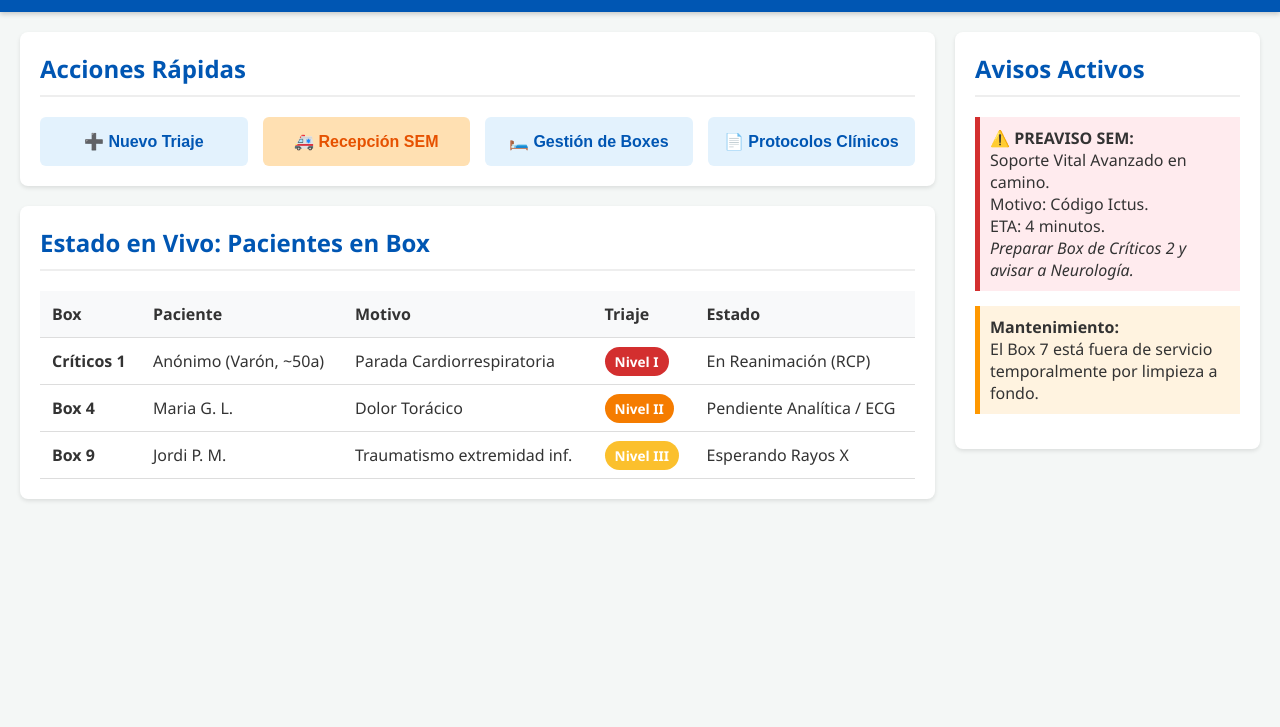
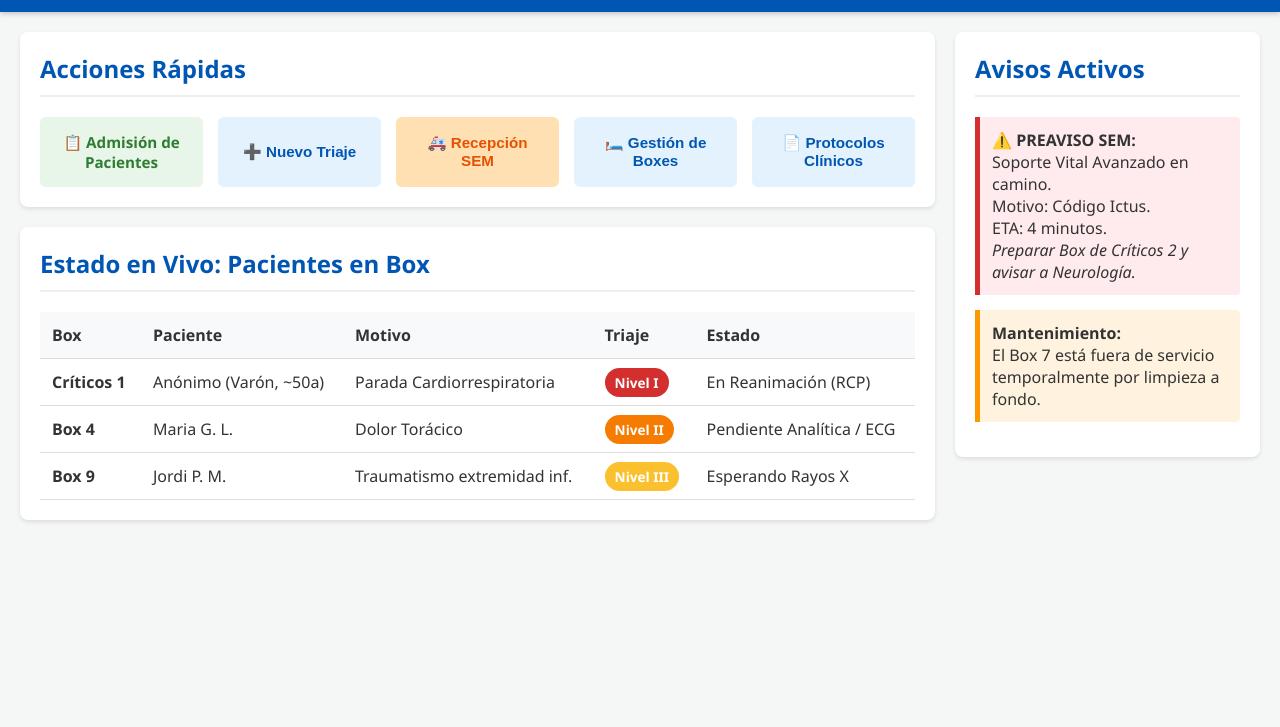
Before and after one commit to fpvalldhebron-a11y/hgvo-intranet-urgencias, a plain HTML site: page index.html in a window 1280 px wide. Shown: the part 73-800 px from the top of the page. Drawn offline with Linux system fonts and the light colour scheme.

Commit message:
Update index.html

```diff
--- a/index.html
+++ b/index.html
@@ -7,6 +7,7 @@
     <style>
         :root {
             --primary-blue: #0056b3;
+            --secondary-blue: #003d80;
             --bg-color: #f4f7f6;
             --text-dark: #333;
             --rojo-triaje: #d32f2f;
@@ -55,15 +56,23 @@
             margin-bottom: 20px;
         }
 
-        h2 { margin-top: 0; color: var(--primary-blue); border-bottom: 2px solid #eee; padding-bottom: 10px; }
+        h2 {
+            margin-top: 0;
+            color: var(--primary-blue);
+            border-bottom: 2px solid #eee;
+            padding-bottom: 10px;
+        }
 
         .btn-grid {
             display: grid;
-            grid-template-columns: repeat(auto-fit, minmax(150px, 1fr));
+            grid-template-columns: repeat(auto-fit, minmax(160px, 1fr));
             gap: 15px;
         }
 
-        button {
+        .btn-action {
+            display: flex;
+            align-items: center;
+            justify-content: center;
             padding: 15px;
             border: none;
             border-radius: 6px;
@@ -72,16 +81,52 @@
             font-weight: bold;
             cursor: pointer;
             transition: all 0.3s;
-            font-size: 1em;
+            font-size: 0.95em;
+            text-decoration: none;
+            box-sizing: border-box;
+            text-align: center;
         }
 
-        button:hover { background-color: var(--primary-blue); color: white; }
-        .btn-sem { background-color: #ffe0b2; color: #e65100; }
-        .btn-sem:hover { background-color: #e65100; color: white; }
+        .btn-action:hover {
+            background-color: var(--primary-blue);
+            color: white;
+        }
 
-        table { width: 100%; border-collapse: collapse; margin-top: 15px; }
-        th, td { text-align: left; padding: 12px; border-bottom: 1px solid #ddd; }
-        th { background-color: #f8f9fa; }
+        .btn-admision {
+            background-color: #e8f5e9;
+            color: #2e7d32;
+        }
+
+        .btn-admision:hover {
+            background-color: #2e7d32;
+            color: white;
+        }
+
+        .btn-sem {
+            background-color: #ffe0b2;
+            color: #e65100;
+        }
+
+        .btn-sem:hover {
+            background-color: #e65100;
+            color: white;
+        }
+
+        table {
+            width: 100%;
+            border-collapse: collapse;
+            margin-top: 15px;
+        }
+
+        th, td {
+            text-align: left;
+            padding: 12px;
+            border-bottom: 1px solid #ddd;
+        }
+
+        th {
+            background-color: #f8f9fa;
+        }
 
         .badge {
             padding: 5px 10px;
@@ -98,8 +143,15 @@
         .alert-box {
             background-color: #ffebee;
             border-left: 5px solid var(--rojo-triaje);
-            padding: 10px;
+            padding: 12px;
             margin-bottom: 15px;
+            border-radius: 0 4px 4px 0;
+        }
+
+        @media (max-width: 900px) {
+            .container {
+                grid-template-columns: 1fr;
+            }
         }
     </style>
 </head>
@@ -108,7 +160,7 @@
     <header>
         <div>
             <h1 style="margin: 0; font-size: 1.5em;">🏥 Hospital General del Vallès Oriental</h1>
-            <span style="font-size: 0.9em;">Intranet - Servicio de Urgencias</span>
+            <span style="font-size: 0.9em; opacity: 0.9;">Intranet - Servicio de Urgencias</span>
         </div>
         <div class="user-info">
             <strong>Usuario:</strong> Aleix (Tècnic en Emergències Sanitàries)<br>
@@ -118,16 +170,19 @@
 
     <div class="container">
         <main>
+            <!-- ACCIONES RÁPIDAS -->
             <div class="card">
                 <h2>Acciones Rápidas</h2>
                 <div class="btn-grid">
-                    <button>➕ Nuevo Triaje</button>
-                    <button class="btn-sem">🚑 Recepción SEM</button>
-                    <button>🛏️ Gestión de Boxes</button>
-                    <button>📄 Protocolos Clínicos</button>
+                    <a href="admisiones.html" class="btn-action btn-admision">📋 Admisión de Pacientes</a>
+                    <button class="btn-action" onclick="alert('Redirigiendo a Triaje...')">➕ Nuevo Triaje</button>
+                    <button class="btn-action btn-sem" onclick="alert('Redirigiendo a Recepción SEM...')">🚑 Recepción SEM</button>
+                    <button class="btn-action" onclick="alert('Módulo de Gestión de Boxes en desarrollo')">🛏️ Gestión de Boxes</button>
+                    <button class="btn-action" onclick="alert('Módulo de Protocolos Clínicos en desarrollo')">📄 Protocolos Clínicos</button>
                 </div>
             </div>
 
+            <!-- PANEL DE CONTROL Y PACIENTES EN BOX -->
             <div class="card">
                 <h2>Estado en Vivo: Pacientes en Box</h2>
                 <table>
@@ -167,6 +222,7 @@
             </div>
         </main>
 
+        <!-- PANEL LATERAL DE AVISOS -->
         <aside>
             <div class="card">
                 <h2>Avisos Activos</h2>
```
